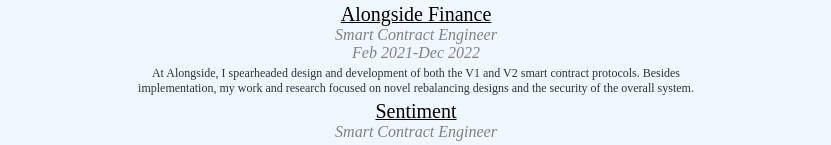
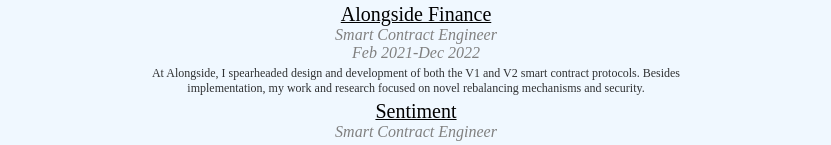
Before and after one commit to nhtyy/push0dev, a Next.js app: page / in a window 1280 px wide. Shown: the part 346-491 px from the top of the page, without its empty margins (224-1055 px from the left). Built offline with nearby package versions, Linux system fonts and the light colour scheme.

Commit message:
fix: desc alongside

```diff
--- a/src/pages/index.tsx
+++ b/src/pages/index.tsx
@@ -31,7 +31,7 @@
           },
           {
             title: "Alongside Finance",
-            description: "At Alongside, I spearheaded design and development of both the V1 and V2 smart contract protocols. Besides implementation, my work and research focused on novel rebalancing designs and the security of the overall system.",
+            description: "At Alongside, I spearheaded design and development of both the V1 and V2 smart contract protocols. Besides implementation, my work and research focused on novel rebalancing mechanisms and security.",
             url: "https://alongside.xyz",
             position: "Smart Contract Engineer",
             start: "Feb 2021",
```
